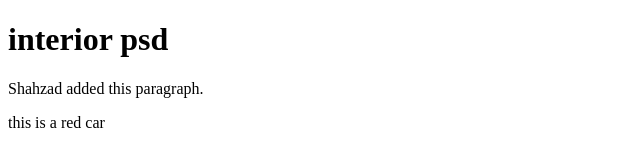
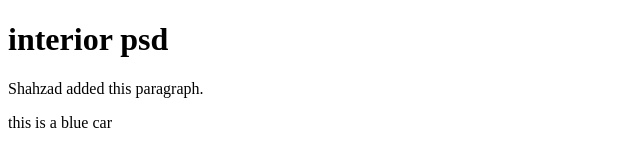
Before and after one commit to ayeshaum23/interior-psd, a plain HTML site: page index.html in a window 1280 px wide. Shown: the full height of the page, 0-640 px from the left. Drawn offline with Linux system fonts and the light colour scheme.

Commit message:
add changing

```diff
--- a/index.html
+++ b/index.html
@@ -8,6 +8,6 @@
 <body>
   <h1>interior psd</h1>
   <p>Shahzad added this paragraph.</p>
-  <p>this is a red car</p>
+  <p>this is a blue car</p>
 </body>
 </html>
```
